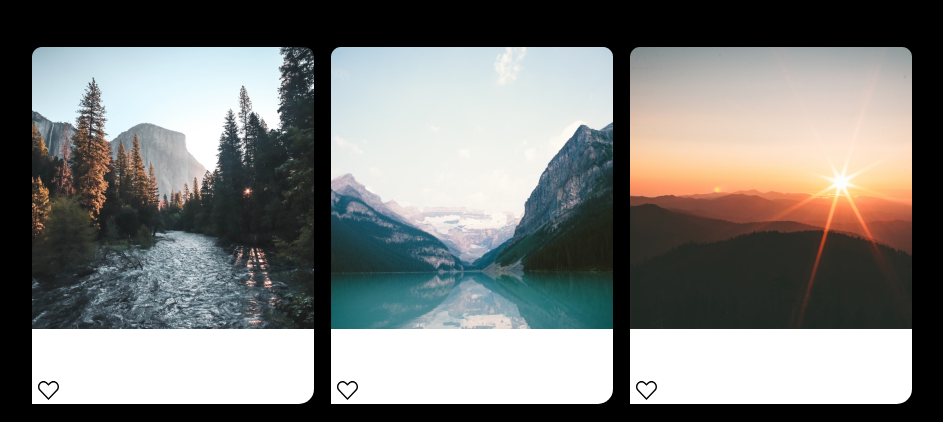
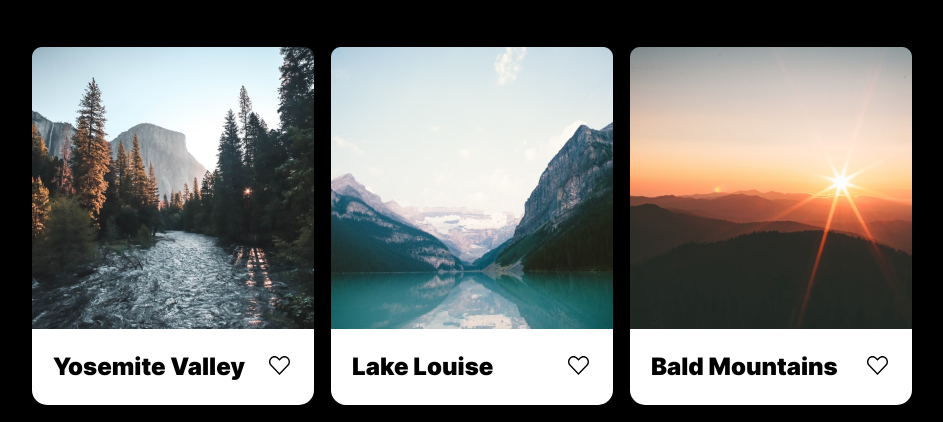
Before and after one commit to patrick-scott/web_project_4, a plain HTML site: page index.html in a window 1280 px wide. Shown: the part 304-726 px from the top of the page, without its empty margins (168-1111 px from the left). Drawn offline with Linux system fonts and the light colour scheme; the site is published under a folder, as on GitHub Pages, so addresses that start at the root find nothing; files whose address does not match are found by name.

Commit message:
relative URL issues v.8

```diff
--- a/pages/index.css
+++ b/pages/index.css
@@ -2,10 +2,10 @@
 @import url("../vendor/fonts/fonts.css"); /* failed to load on github pages */
 
 @import url("../blocks/card/card.css");
-@import url("./blocks/card/__image/card__image.css"); /* failed to load on github pages */
-@import url("/blocks/card/__info/card__info.css");/* failed to load on github pages */
-@import url("/../blocks/card/__location/card__location.css");/* failed to load on github pages */
-@import url("./../blocks/card/__like-button/card__like-button.css");/* failed to load on github pages */
+@import url("../blocks/card/__image/card__image.css"); /* failed to load on github pages */
+@import url("../blocks/card/__info/card__info.css");/* failed to load on github pages */
+@import url("../blocks/card/__location/card__location.css");/* failed to load on github pages */
+@import url("../blocks/card/__like-button/card__like-button.css");/* failed to load on github pages */
 
 @import url("../blocks/content/content.css");
 
```
Also changed, not shown: README.md.
